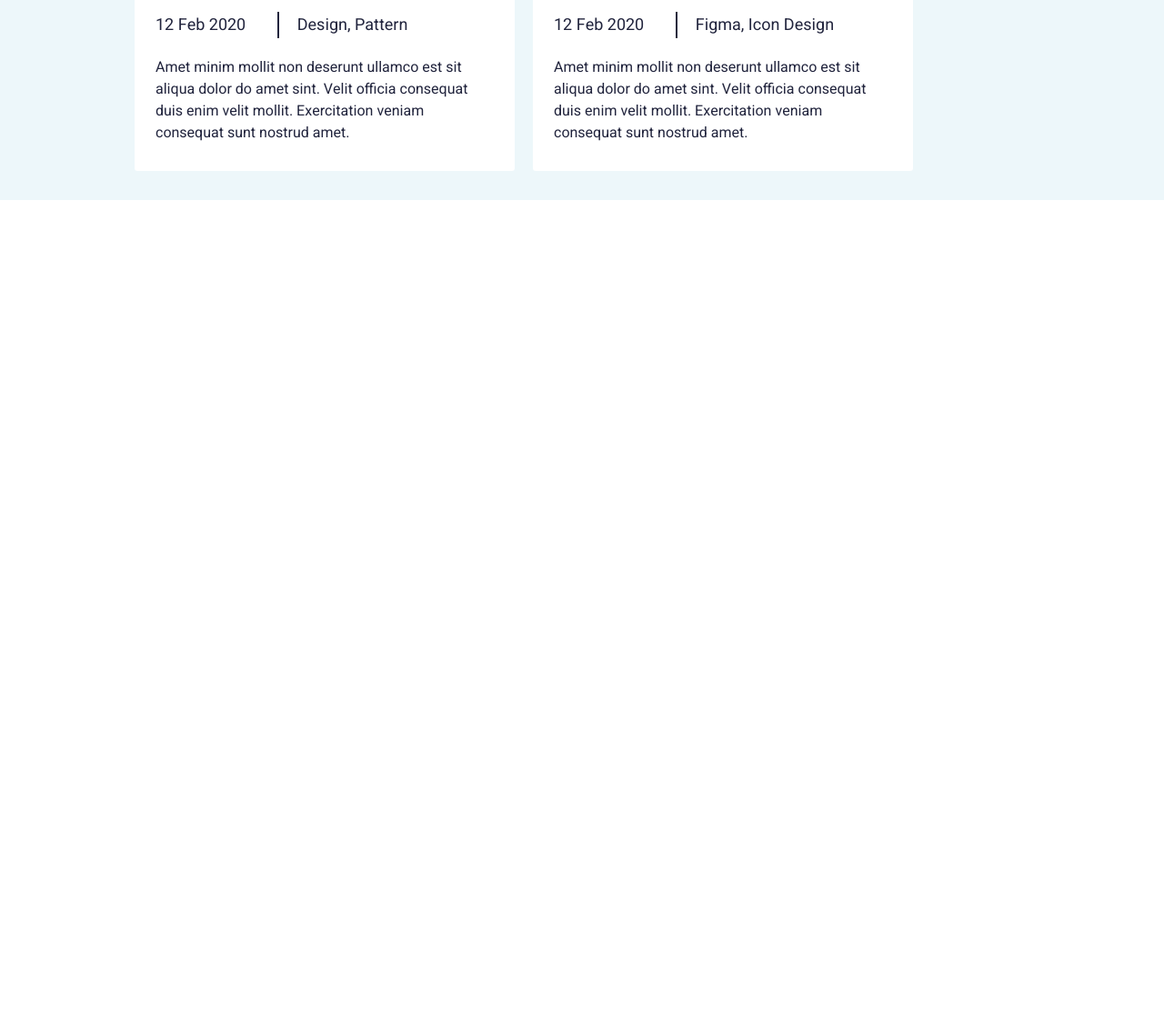
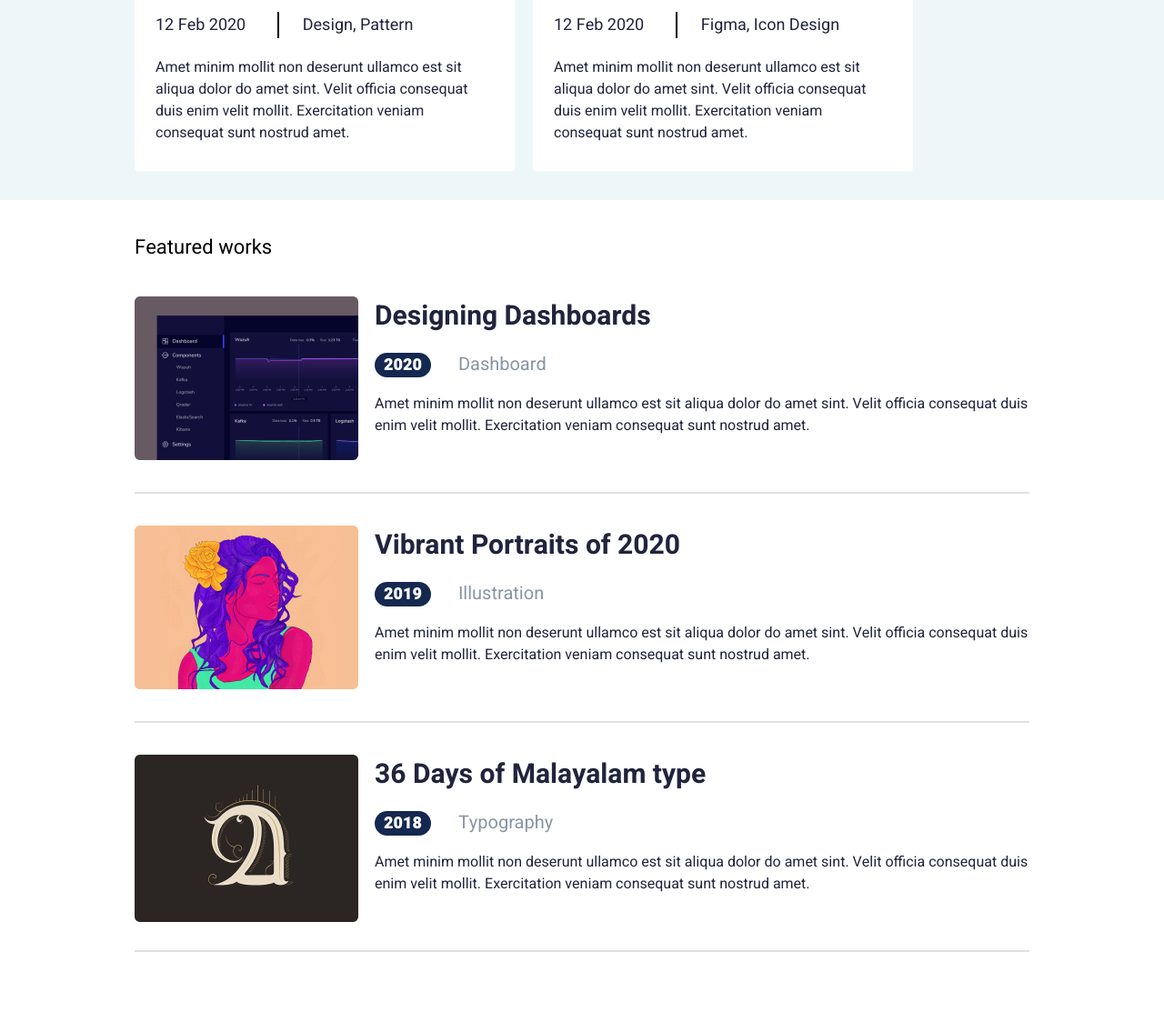
Before and after one commit to ngoclien08/html-css-training, a website built with Parcel: page practice-one/src/index.html in a window 1280 px wide. Shown: the part 783-1907 px from the top of the page at 91% size. Before the commit the page ends 1003 px from the top, so only its background shows below. Built offline with nearby package versions, Linux system fonts and the light colour scheme.

Commit message:
update featured-works,header,introduction,recent-posts

```diff
--- a/practice-one/src/index.html
+++ b/practice-one/src/index.html
@@ -30,17 +30,17 @@
 
     <div class="imagine">
         <div class="circle"></div>
-          <img src="./assets/images/profile.png" alt="profile" class="profile-image">
-          <img src="./assets/images/wallpaper.png" alt="wallpaper" class="overlay">
+          <img src="assets/images/profile.png" alt="profile" class="profile-image">
+          <img src="assets/images/wallpaper.png" alt="wallpaper" class="overlay">
     </div>
   </section>
 
- <section class="recent-posts-container">
-   <div class="recent-posts-label">
+  <section class="recent-posts-container">
+    <div class="recent-posts-label">
         <h2 class="recent-tag">Recent posts</h2>
         <a class="view-tag" href="#">View all</a>
-   </div>
-   <div class="posts-list">
+    </div>
+    <div class="posts-list">
         <div class="post-item">
             <h3 class="post-heading">Making a design system from scratch</h3>
             <div class="span-wrapper">
@@ -62,6 +62,72 @@
         </div>
    </div>
   </section>
+
+  <section class="featured-works-container">
+    <div class="featured-works-label">
+    <h2>Featured works</h2>
+    </div>
+      <div class="work">
+        <div class="work-image">
+        <img src="assets/images/dashboards.png" alt="dashboards">
+      </div>
+      <div class="work-info">
+        <h3 class="post-header">Designing Dashboards</h3>
+        <span class="year">2020</span>
+        <span class="places">Dashboard</span>
+        <p class="description">Amet minim mollit non deserunt ullamco est sit aliqua dolor do amet sint. Velit
+           officia consequat duis enim velit mollit. Exercitation veniam consequat sunt nostrud amet.</p>
+      </div>
+    </div>
+        <div class="dividers"></div>
+
+    <div class="work">
+      <div class="work-image">
+        <img src="assets/images/portraits.png" alt="portraits">
+      </div>
+      <div class="work-info">
+        <h3 class="post-header">Vibrant Portraits of 2020</h3>
+        <span class="year">2019</span>
+        <span class="places">Illustration</span>
+        <p class="description">Amet minim mollit non deserunt ullamco est sit aliqua dolor do amet sint. Velit
+           officia consequat duis enim velit mollit. Exercitation veniam consequat sunt nostrud amet.</p>
+      </div>
+    </div>
+        <div class="dividers"></div>
+
+    <div class="work">
+      <div class="work-image">
+        <img src="assets/images/malayalam.png" alt="malayalam">
+      </div>
+      <div class="work-info">
+        <h3 class="post-header">36 Days of Malayalam type</h3>
+        <span class="year">2018</span>
+        <span class="places">Typography</span>
+        <p class="description">Amet minim mollit non deserunt ullamco est sit aliqua dolor do amet sint. Velit officia
+           consequat duis enim velit mollit. Exercitation veniam consequat sunt nostrud amet.</p>
+      </div>
+    </div>
+        <div class="dividers"></div>
+  </div>
+  </section>
+
+  <footer class="footer-container">
+    <div class="social-icons">
+        <a href="#"></a>
+            <img class="icon" src="assets/icons/facebook.png" alt="facebook">
+        </a>
+        <a href="#"></a>
+          <img class="icon" src="assets/icons/instagram.png" alt="instagram">
+        </a>
+        <a href="#"></a>
+            <img class="icon" src="assets/icons/group.png" alt="group">
+        </a>
+        <a href="#"></a>
+          <img class="icon" src="assets/icons/linkedin.png" alt="linkedin">
+        </a>
+    </div>
+    <p class="copyright">Copyright © 2020 All rights reserved</p>
+  </footer>
   </main>
 </body>
 </html>
--- a/practice-one/src/styles/sections/featured-works.css
+++ b/practice-one/src/styles/sections/featured-works.css
@@ -0,0 +1,58 @@
+.featured-works-container {
+    font-family: var(--font-family);
+    padding: 0 148px 83px 148px;
+}
+
+.featured-works-label {
+    display: flex;
+    padding: 36px 0 3px 0;
+    font-weight: var(--font-weight-regular);
+    font-size: var(--font-size-xl);
+}
+
+.work {
+    display: flex;
+    gap: 18px;
+    margin-bottom: 35px;
+    margin-top: 35px;
+}
+
+.work-image {
+    width: 246px;
+    height: 180px;
+    border-radius: 6px;
+}
+
+.post-header {
+    font-weight: var(--font-weight-semibold);
+    font-size: var(--font-size-3xl);
+    color: var(--dark-text-color);
+    margin-bottom: 16px;
+}
+
+.year {
+    font-weight: var(--font-weight-bold);
+    font-size: var(--font-size-md);
+    background-color: #142850;
+    color: var(--color-light);
+    padding: 0 10px 0 10px;
+    border-radius: 16px;
+}
+
+.places {
+    font-weight: var(--font-weight-regular);
+    font-size: var(--font-size-lg);
+    color: var(--light-text-color);
+    margin-left: 26px;
+}
+
+.description {
+    font-weight: var(--font-weight-regular);
+    font-size: var(--font-size-sm);
+    color: var(--dark-text-color);
+    margin-top: 17px;
+}
+
+.dividers {
+    border: 1px solid #E0E0E0
+}
--- a/practice-one/src/styles/sections/header.css
+++ b/practice-one/src/styles/sections/header.css
@@ -18,6 +18,7 @@
     list-style-type: none;
     margin-right: 33px;
 }
+
 .navbar-item:last-child {
     margin-right: 60px;
 }
--- a/practice-one/src/styles/sections/introduction.css
+++ b/practice-one/src/styles/sections/introduction.css
@@ -41,7 +41,7 @@
     transition: background-color 0.3s;
 }
 
-.imagine{
+.imagine {
     position: relative;
     width: 243px;
     height: 243px;
@@ -66,12 +66,12 @@
     bottom: 13px;
     left: 5px;
     z-index: 2;
+}
 
-}
 .overlay {
     opacity: 0.7;
+}
 
-}
 .btn-downloadresume:hover {
     background-color: #e65555;
 }
--- a/practice-one/src/styles/sections/recent-posts.css
+++ b/practice-one/src/styles/sections/recent-posts.css
@@ -20,7 +20,7 @@
 .view-tag {
     text-decoration: none;
     color: var(--secondary-color);
-    font-weight: var(--secondary-color-semibold);
+    font-weight: var(--font-weight-regular);
     font-size: var(--font-size-sm);
     margin: 27px 0 15px 0;
     transition: background-color 0.3s,
@@ -35,7 +35,7 @@
 .post-item {
     background-color: var(--color-light);
     width: 418px;
-    border-radius: 3px;
+    border-radius: 4px;
 }
 
 .post-heading {
@@ -51,12 +51,11 @@
 
 .divider {
     height: 21px;
-    border: solid 1px;
-    background-color: #000000
+    border: 1px solid #000000
 }
 
 .place {
-    margin-left: 20px;
+    margin-left: 26px;
 }
 
 .span-wrapper {
```
